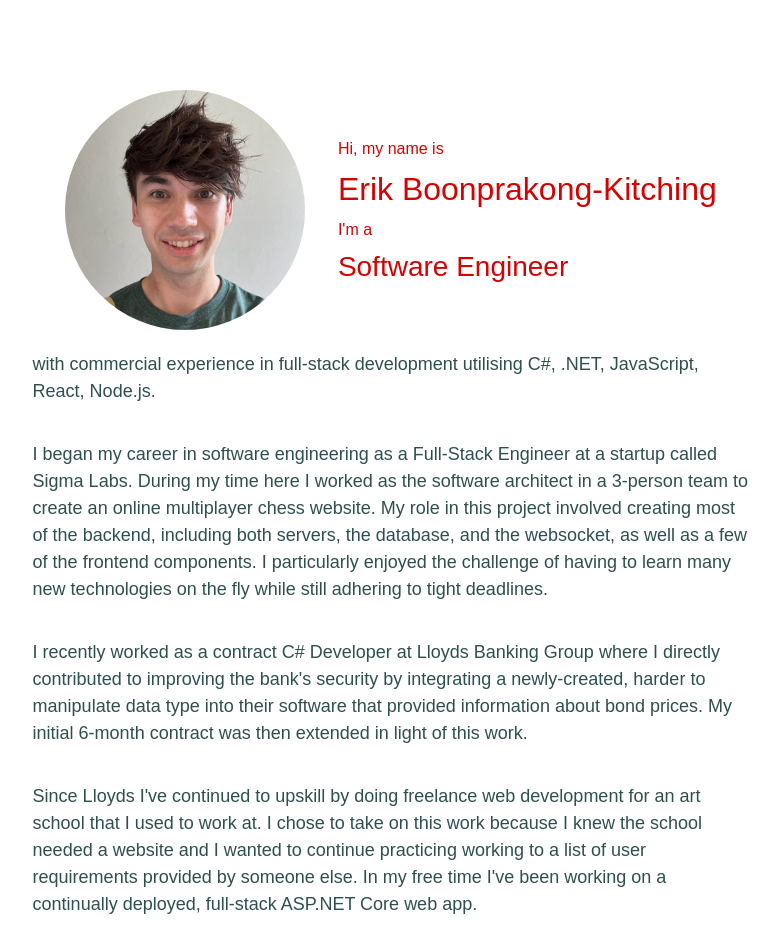
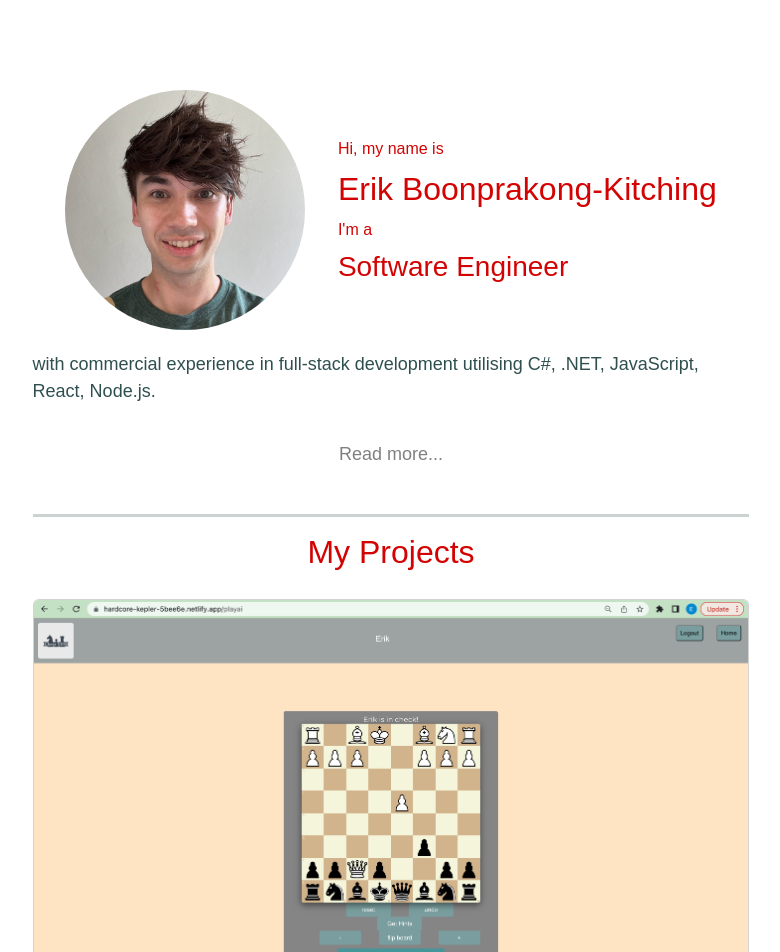
Before and after one commit to ErikBoonprakong/Portfolio, a React (Create React App) app in the folder my-portfolio/: page /entry in a window 1280 px wide. Shown: the top 952 px of the page, without its empty margins (249-1029 px from the left). Built offline with nearby package versions, Linux system fonts and the light colour scheme.

Commit message:
added read more / show less button to bio

```diff
--- a/my-portfolio/src/Components/Entry.js
+++ b/my-portfolio/src/Components/Entry.js
@@ -10,6 +10,13 @@ import Pdf from './Erik Boonprakong-Kitching - CV.pdf'
 class Entry extends React.Component {
   constructor(props) {
     super(props);
+    this.state = {
+        showMore: false,
+    }
+  }
+
+  handleShowMore = () => {
+    this.setState({showMore : !this.state.showMore})
   }
 
   render() {
@@ -35,7 +42,12 @@ class Entry extends React.Component {
             with commercial experience in full-stack development utilising C#,
             .NET, JavaScript, React, Node.js.
           </p>
-          <p className="intro-header">
+
+          <p
+            className={
+              this.state.showMore === false ? "hide-text" : "intro-header"
+            }
+          >
             I began my career in software engineering as a Full-Stack Engineer
             at a startup called Sigma Labs. During my time here I worked as the
             software architect in a 3-person team to create an online
@@ -45,20 +57,31 @@ class Entry extends React.Component {
             particularly enjoyed the challenge of having to learn many new
             technologies on the fly while still adhering to tight deadlines.
           </p>
-          <p className="intro-header">
+          <p
+            className={
+              this.state.showMore === false ? "hide-text" : "intro-header"
+            }
+          >
             I recently worked as a contract C# Developer at Lloyds Banking Group
             where I directly contributed to improving the bank's security by
             integrating a newly-created, harder to manipulate data type into
             their software that provided information about bond prices. My
             initial 6-month contract was then extended in light of this work.
           </p>
-          <p className="intro-header">
+          <p
+            className={
+              this.state.showMore === false ? "hide-text" : "intro-header"
+            }
+          >
             Since Lloyds I've continued to upskill by doing freelance web
             development for an art school that I used to work at. I chose to
             take on this work because I knew the school needed a website and I
             wanted to continue practicing working to a list of user requirements
             provided by someone else. In my free time I've been working on a
             continually deployed, full-stack ASP.NET Core web app.
+          </p>
+          <p className="intro-header read-more" onMouseDown={this.handleShowMore}>
+            {this.state.showMore === false ? 'Read more...' : 'Show less.'}
           </p>
           <p></p>
           <hr />
--- a/my-portfolio/src/Components/entry.css
+++ b/my-portfolio/src/Components/entry.css
@@ -5,6 +5,19 @@
     margin-top: 7%;
     flex-direction:column;
     justify-content: space-between;
+}
+
+.hide-text{
+    display: none;
+}
+
+.read-more{
+    text-align:center;
+    color: gray;
+}
+
+.read-more:hover{
+    text-decoration: underline;
 }
 
 @media only screen and (max-width: 600px) {
```
